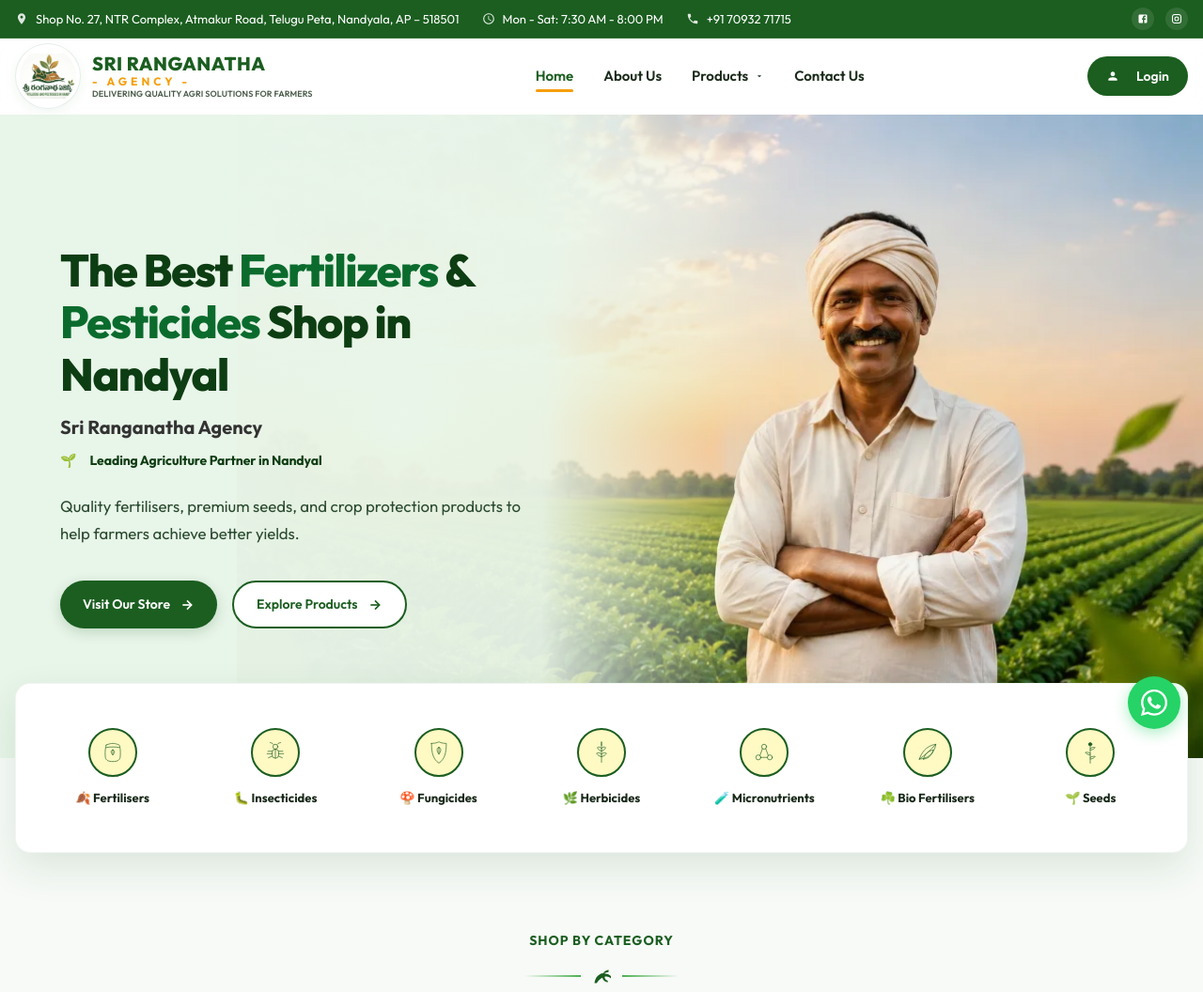
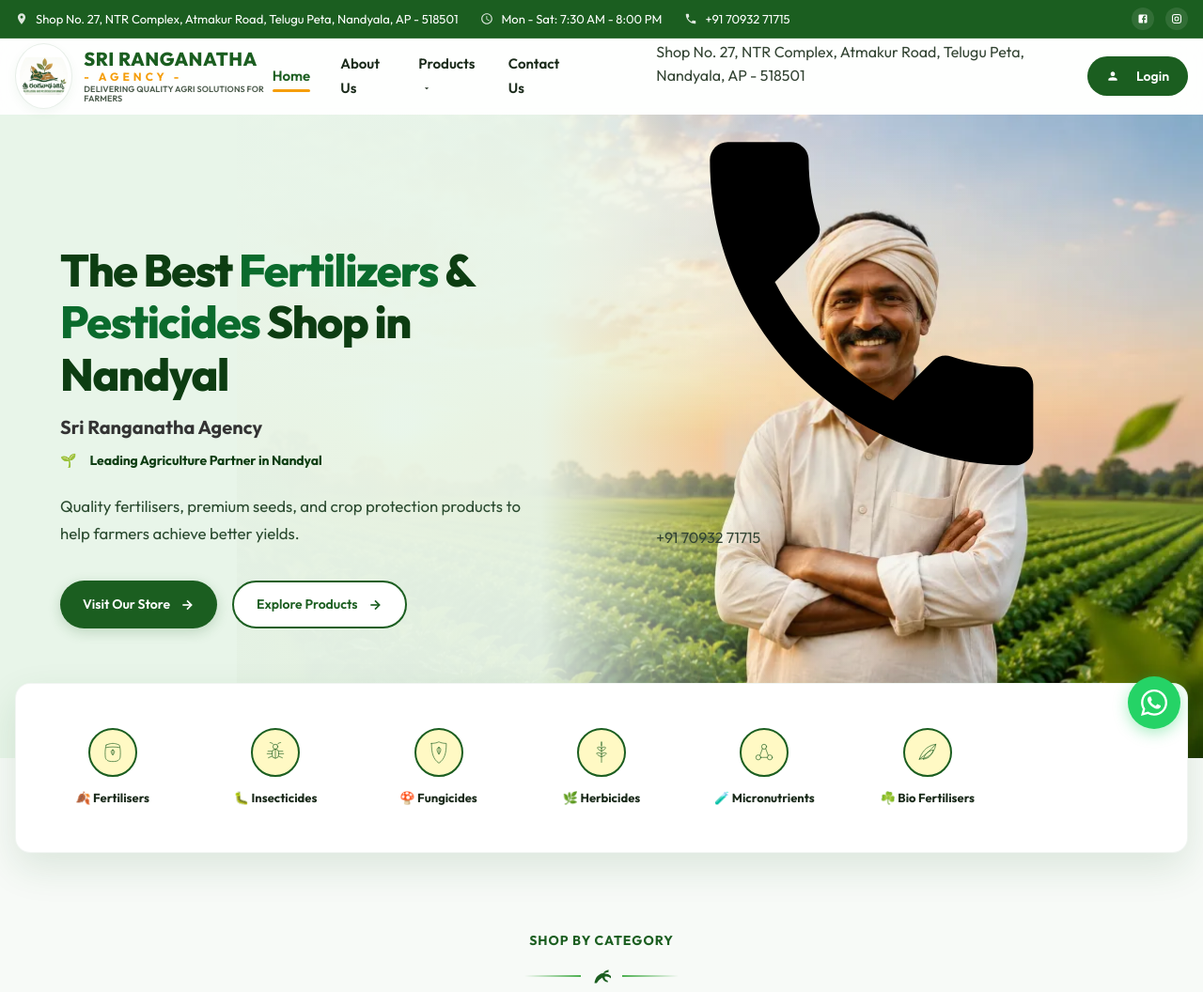
Before and after one commit to Srinivasaraot20/sriagency, a Django app: page / in a window 1280 px wide. Shown: the top 1056 px of the page at 94% size. Run offline with Django 5.2, Linux system fonts and the light colour scheme; data comes from the database, SQL or seed files in the repository.

Commit message:
Update index.html

```diff
--- a/templates/index.html
+++ b/templates/index.html
@@ -154,7 +154,7 @@
         <div class="top-bar-item">
           <!-- Pin Icon -->
           <svg viewBox="0 0 24 24"><path d="M12 2C8.13 2 5 5.13 5 9c0 5.25 7 13 7 13s7-7.75 7-13c0-3.87-3.13-7-7-7zm0 9.5c-1.38 0-2.5-1.12-2.5-2.5s1.12-2.5 2.5-2.5 2.5 1.12 2.5 2.5-1.12 2.5-2.5 2.5z"/></svg>
-          <span>Shop No. 27, NTR Complex, Atmakur Road, Telugu Peta, Nandyala, AP – 518501</span>
+          <span>Shop No. 27, NTR Complex, Atmakur Road, Telugu Peta, Nandyala, AP - 518501</span>
         </div>
         <div class="top-bar-item">
           <!-- Clock Icon -->
@@ -204,6 +204,24 @@
             </a>
           </li>
           <li><a href="{% url 'contact' %}" class="nav-link">Contact Us</a></li>
+          <li class="mobile-menu-divider"></li>
+          <li class="mobile-login-item">
+            <a href="{% url 'login' %}" class="btn-mobile-login" aria-label="Login to Farmer Portal" onclick="document.querySelector('.nav-menu').classList.remove('open'); document.querySelector('.hamburger').setAttribute('aria-expanded', 'false');">
+              <svg viewBox="0 0 24 24" class="mobile-login-icon"><path d="M12 12c2.21 0 4-1.79 4-4s-1.79-4-4-4-4 1.79-4 4 1.79 4 4 4zm0 2c-2.67 0-8 1.34-8 4v2h16v-2c0-2.66-5.33-4-8-4z"/></svg>
+              Login
+            </a>
+          </li>
+          <li class="mobile-menu-divider"></li>
+          <li class="mobile-contact-info">
+            <div class="mobile-contact-row">
+              <svg viewBox="0 0 24 24" class="mobile-contact-icon"><path d="M12 2C8.13 2 5 5.13 5 9c0 5.25 7 13 7 13s7-7.75 7-13c0-3.87-3.13-7-7-7zm0 9.5c-1.38 0-2.5-1.12-2.5-2.5s1.12-2.5 2.5-2.5 2.5 1.12 2.5 2.5-1.12 2.5-2.5 2.5z"/></svg>
+              <span>Shop No. 27, NTR Complex, Atmakur Road, Telugu Peta, Nandyala, AP - 518501</span>
+            </div>
+            <div class="mobile-contact-row">
+              <svg viewBox="0 0 24 24" class="mobile-contact-icon"><path d="M6.62 10.79c1.44 2.83 3.76 5.14 6.59 6.59l2.2-2.2c.27-.27.67-.36 1.02-.24 1.12.37 2.33.57 3.57.57.55 0 1 .45 1 1V20c0 .55-.45 1-1 1-9.39 0-17-7.61-17-17 0-.55.45-1 1-1h3.5c.55 0 1 .45 1 1 0 1.25.2 2.45.57 3.57.11.35.03.74-.25 1.02l-2.2 2.2z"/></svg>
+              <span>+91 70932 71715</span>
+            </div>
+          </li>
         </ul>
       </nav>
 
@@ -338,19 +356,7 @@
             <span class="category-name">☘️ Bio Fertilisers</span>
           </div>
 
-          <div class="category-item" onclick="document.getElementById('products-category').scrollIntoView();">
-            <div class="category-icon">
-              <!-- Sprout/Seed Icon -->
-              <svg viewBox="0 0 64 64" fill="none" stroke="currentColor" stroke-width="3" stroke-linecap="round" stroke-linejoin="round" style="width:28px; height:28px;">
-                <path d="M32 58V16" />
-                <circle cx="32" cy="12" r="4" fill="currentColor" />
-                <path d="M32 26C40 26 44 20 44 20 C44 20 38 18 32 22" />
-                <path d="M32 38C24 38 20 32 20 32 C20 32 26 30 32 34" />
-                <path d="M32 48C40 48 44 42 44 42 C44 42 38 40 32 44" />
-              </svg>
-            </div>
-            <span class="category-name">🌱 Seeds</span>
-          </div>
+
 
         </div>
       </div>
```
